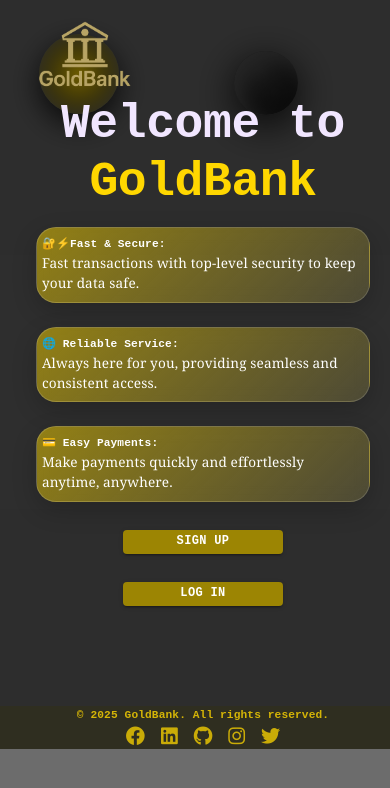
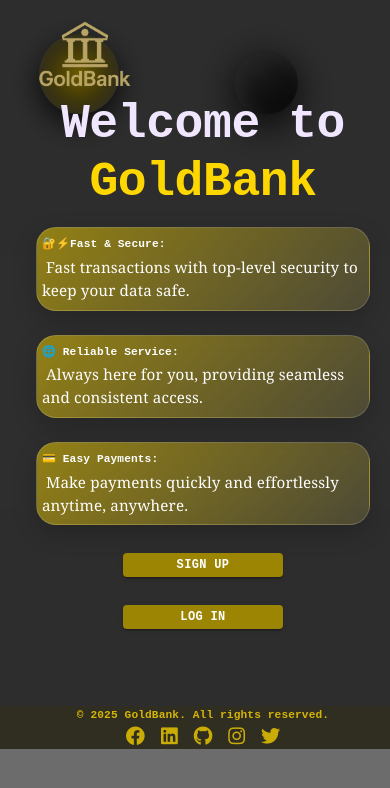
Before and after one commit to royg24/bank, a React (Vite) app in the folder frontend/: page / in a window 390 px wide. Shown: the top 788 px of the page. Built offline with nearby package versions, Linux system fonts and the light colour scheme; no server answers.

Commit message:
fix socker bug and change dropdown style in dialog

```diff
--- a/frontend/src/components/Dashboard/Dashboard.tsx
+++ b/frontend/src/components/Dashboard/Dashboard.tsx
@@ -79,9 +79,9 @@ function Dashboard() {
     // handle notification about transaction that transders money to this user
     useEffect(() => {
         if (!socket) {
+            console.log('error with socket')
             return;
         }
-
         const handler = (data: any) => {
             if (data && typeof data.amount === 'number') {
                 toast.info(`You have recieved ${getFormattedBalance(data.amount)}$ to your account`);
--- a/frontend/src/components/General/Info.tsx
+++ b/frontend/src/components/General/Info.tsx
@@ -20,7 +20,7 @@ function Info({ labelContent, infoContent, color = 'white', isRow=false }: InfoP
       </Typography>
 
       <Typography variant="body1"sx={{ ...infoStructure, color: color }}>
-        {" " + infoContent}
+        &nbsp;{infoContent}
       </Typography>
 
     </Box>
--- a/frontend/src/context/SocketProvider.tsx
+++ b/frontend/src/context/SocketProvider.tsx
@@ -48,10 +48,9 @@ export const SocketProvider: React.FC<{ children: React.ReactNode }> = ({ childr
       if (!isMounted) {
         return
       };
-
       newSocket = io(import.meta.env.VITE_SOCKET_URI, {
         auth: { token },
-        transports: ['websocket'],
+        transports: ['websocket', 'polling'],
         reconnectionAttempts: 3,
         timeout: 5000,
       });
--- a/frontend/src/css/Style.tsx
+++ b/frontend/src/css/Style.tsx
@@ -257,6 +257,10 @@ export const dialogStructure = {
       marginBottom: '10em',
       alignItems: 'center',
 
+      '@media (max-width: 1200px)': {
+        marginBottom: '16em',
+      },
+
       '@media (max-width: 400px)': {
         marginBottom: '16em',
       },
@@ -280,11 +284,12 @@ export const menuItemStyle = {
     backgroundColor: buttonHoverColor
   },
 
-  '@media (max-width: 800px)': {
+  '@media (max-width: 1600px)': {
     paddingTop: 0,
     paddingBottom: 0,
     minHeight: '2.2rem',
     lineHeight: '1.2',
+    fontSize: '1rem',
   },
 
   '@media (max-width: 400px)': {
@@ -296,7 +301,6 @@ export const menuItemStyle = {
 export const dialogFormStructure = {
   sx: {
     width: '30%',
-    backgroundColor: 'red',
 
     '@media (max-width: 1200px)': {
       width: '30%',
@@ -320,14 +324,20 @@ export const selectedItemStyle = {
 export const menuProps = {
   PaperProps: {
     sx: {
-      fontSize: '1.5rem',
+      width: 'auto',
+      minWidth: 'unset',
+      maxHeight: '60%',
+      paddingY: 0.5,
 
+      '@media (max-width: 800px)': {
+        fontSize: '1.2rem',
+      },
       '@media (max-width: 400px)': {
-        width: '30%',
-      }
+        fontSize: '1rem',
+      },
     },
-  }
-}
+  },
+};
 
 export const buttonStructure : ButtonProps = {
   variant: 'contained',
@@ -455,13 +465,14 @@ export const infoStructure = {
   color: 'white',
 
   '@media (max-width:1200px)': {
-    fontSize: '0.9em',
+    fontSize: '1.2em',
   },
   '@media (max-width:800px)': {
-    fontSize: '1em',
+    fontSize: '1.1em',
+    marginTop: '0.2em',
   },
   '@media (max-width:400px)': {
-    fontSize: '0.85em'
+    fontSize: '0.95em'
   },
 };
 
```
